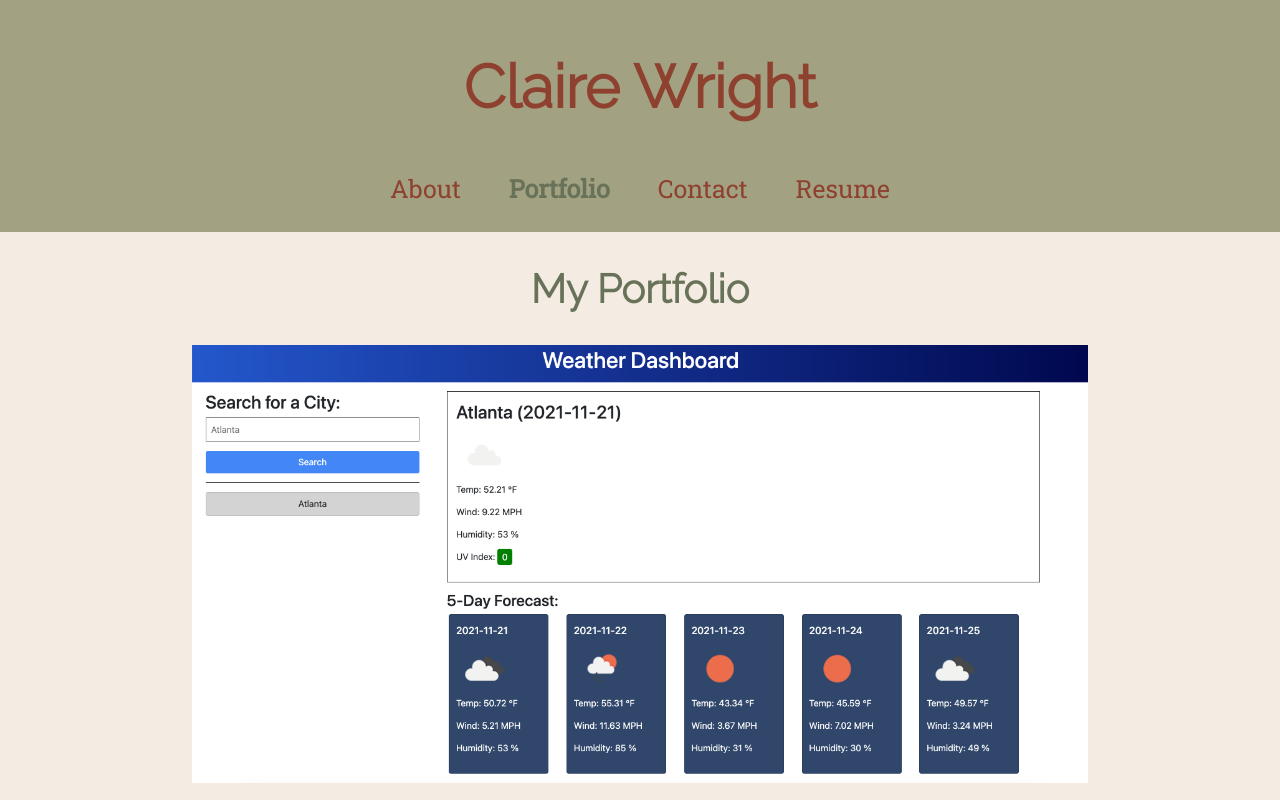
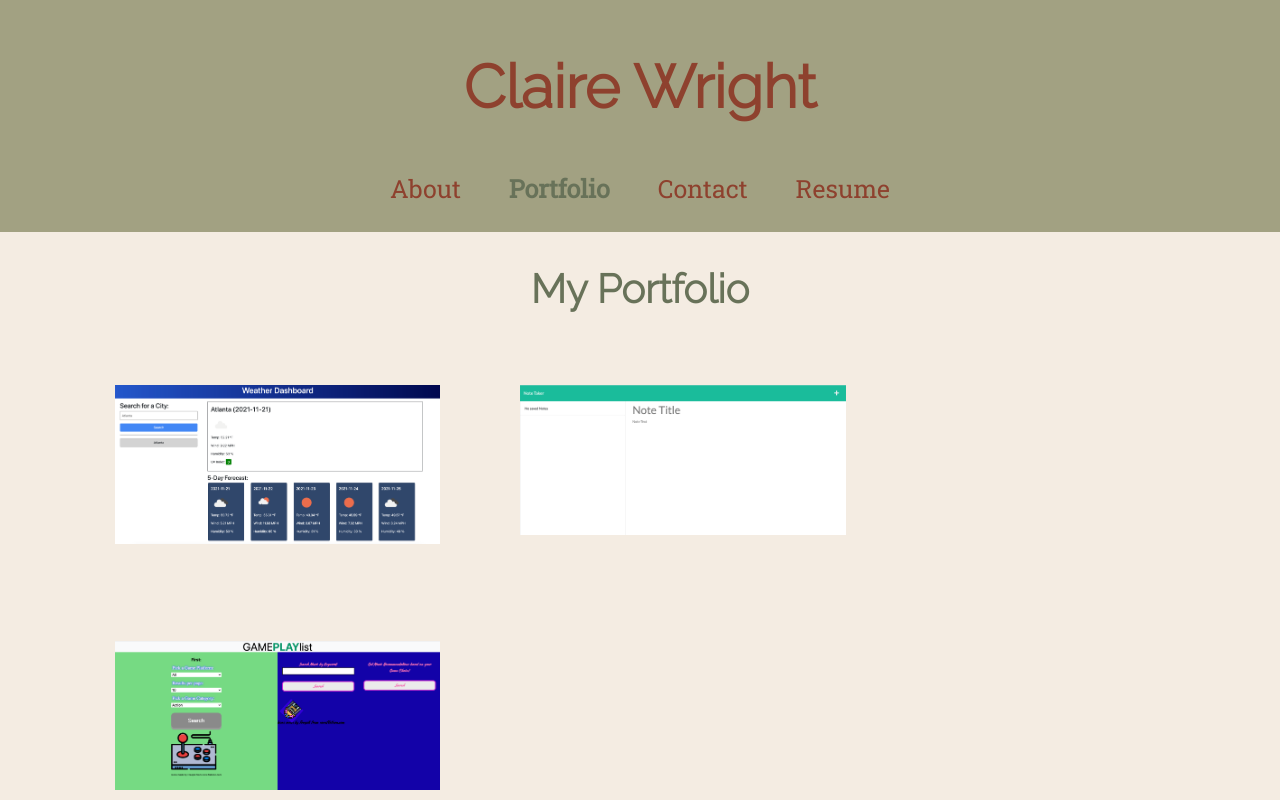
Before and after one commit to cewright98/cewright-react-portfolio, a React (Create React App) app: page / in a window 1280 px wide. Both pictures are taken after a click on the item "Portfolio". Shown: the top 800 px of the page. Built offline with nearby package versions, Linux system fonts and the light colour scheme.

Commit message:
put portfolio in a grid for desktop

```diff
--- a/public/index.html
+++ b/public/index.html
@@ -2,7 +2,7 @@
 <html lang="en">
   <head>
     <meta charset="utf-8" />
-    <link rel="icon" href="%PUBLIC_URL%/favicon.ico" />
+    <link rel="icon" href="%PUBLIC_URL%/portfolio_icon.png" />
     <meta name="viewport" content="width=device-width, initial-scale=1" />
     <meta name="theme-color" content="#000000" />
     <meta
@@ -28,7 +28,7 @@
     <link rel="preconnect" href="https://fonts.gstatic.com" crossorigin>
     <link href="https://fonts.googleapis.com/css2?family=Raleway:wght@200;300&family=Roboto+Slab:wght@300;400&display=swap" rel="stylesheet">
     <script src="https://kit.fontawesome.com/1c0b7a14e8.js" crossorigin="anonymous"></script>
-    <title>React App</title>
+    <title>Claire Wright</title>
   </head>
   <body>
     <noscript>You need to enable JavaScript to run this app.</noscript>
--- a/src/components/Portfolio.js
+++ b/src/components/Portfolio.js
@@ -10,6 +10,7 @@ function Portfolio() {
   return (
     <section className="portfolio">
       <h2>My Portfolio</h2>
+      <div className='row'>
         <div className="container">
           <img src={photo1} alt="Weather Dashboard Preview"></img>
           <div className="container-text">
@@ -40,6 +41,8 @@ function Portfolio() {
             </a>
           </div>
         </div>
+      </div>
+      <div className='row'>
         <div className="container">
           <img src={photo4} alt="StarGazr Preview"></img>
           <div className="container-text">
@@ -70,6 +73,7 @@ function Portfolio() {
             </a>
           </div>
         </div>
+      </div>
     </section>
   )
 }
--- a/src/index.css
+++ b/src/index.css
@@ -291,6 +291,22 @@ h2 {
     margin-left: 40px;
   }
 
+  .portfolio .row {
+    display: flex;
+    flex-wrap: wrap;
+    padding-left: 75px;
+  }
+
+  .portfolio .container {
+    max-width: 27%;
+    margin: 40px;
+    flex: 50%;
+  }
+
+  .portfolio .container-text {
+    font-size: 30px;
+  }
+
   .error-text {
     font-size: 25px;
   }
```
Also changed, not shown: public/portfolio_icon.png (added). Lines whose indentation alone changed are shown as unchanged.
